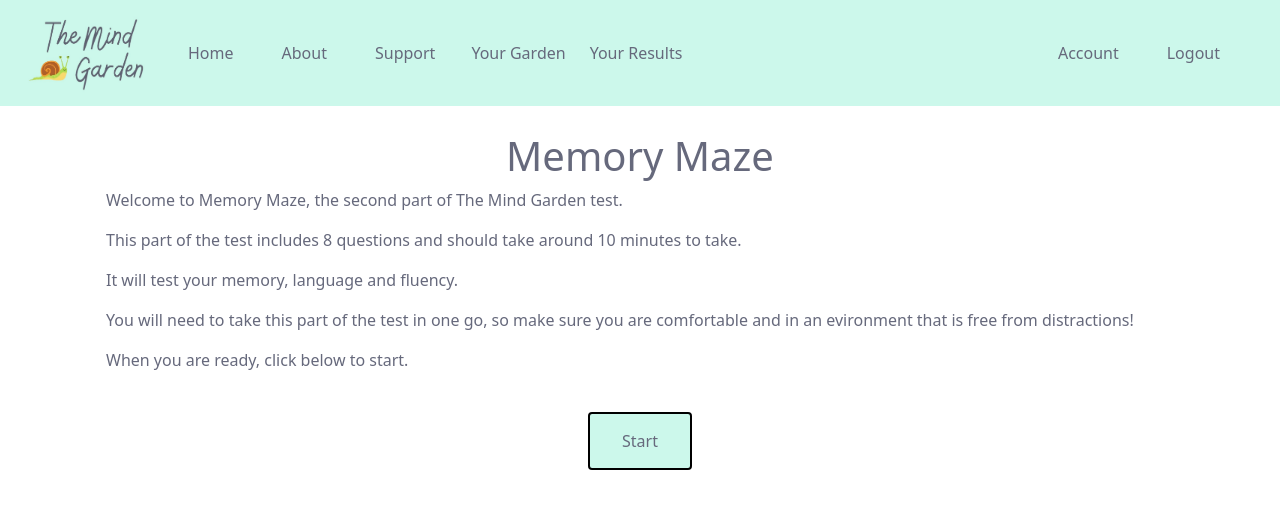
After one commit to ellyrose/dissertation, a Flask app: page /memory in a window 1280 px wide. The commit adds this page. Shown: the top 509 px of the page. Run offline with Flask 2, Linux system fonts and the light colour scheme; the visitor is signed in with stand-in values (Sample User, id 1); data comes from the database, SQL or seed files in the repository; data that the repository does not hold is empty; parts of the project's set-up code (start-up, migrations or seed data) failed here and were passed over.

Commit message:
added started option to fluency and memory

```diff
--- a/app/app.py
+++ b/app/app.py
@@ -641,21 +641,28 @@ def fluency():
     if test is None:
         active_test= False
         completed = False
+        started = False
     else:
         test = Test.query.filter_by(userid=id, completed= False).first()
         '''if they have no active tests ongoing'''
         if test is None:
             active_test= False
             completed = True
+            started= False
         else:
             active_test= True
             module_1_status = test.module_1_status
             '''if they have alreay completed module 1'''
             if module_1_status == 'completed':
                 completed= True
+                started= False
+            elif module_1_status == "in progress":
+                started = True
+                completed = False
             else:
                 completed= False
-    return render_template("/modules/module1/fluency.html", completed=completed, active_test=active_test)
+                started = False
+    return render_template("/modules/module1/fluency.html", started=started, completed=completed, active_test=active_test)
 
 @app.route('/fluencycontinue')
 @login_required
@@ -1377,5 +1384,53 @@ def fluency10():
     return render_template("/modules/module1/fluency10.html",value_1=value_1,value_2=value_2,value_3=value_3,
         value_4=value_4,form=form,message= message, next= next)
 
+
+''' Module 2 code '''
+
+@app.route('/memory')
+@login_required
+def memory():
+    user= current_user
+    id= user.id
+    test= Test.query.filter_by(userid=id).first()
+    '''if this is their first time taking the test, variables set to false'''
+    if test is None:
+        active_test= False
+        completed = False
+        started= False
+    else:
+        test = Test.query.filter_by(userid=id, completed= False).first()
+        '''if they have no active tests ongoing'''
+        if test is None:
+            active_test= False
+            completed = True
+            started = False
+        else:
+            active_test= True
+            module_2_status = test.module_2_status
+            '''if they have already completed module 2'''
+            if module_2_status == 'completed':
+                completed= True
+                started = False
+            elif module_2_status == "in progress":
+                started = True
+                completed = False
+            else:
+                completed= False
+                started = False
+    return render_template("/modules/module2/memory.html", completed=completed, started= started, active_test=active_test)
+
+@app.route('/memorycontinue')
+@login_required
+def memorycontinue():
+    user= current_user
+    id= user.id
+    questions= Module_2.query.filter_by(id= id).first()
+
+
+
+
+
+
 if __name__ == '__main__':
     app.run(port=80, debug=True)
--- /dev/null
+++ b/app/templates/modules/module2/memory.html
@@ -0,0 +1,71 @@
+{% extends 'base.html' %}
+{% block title %} Memory Maze {% endblock %}
+{% block content %}
+<div class="container">
+    <h1 class="text-center">Memory Maze</h1>
+
+{% if active_test %}
+    {% if completed %}
+        <p class="text-center">You have already completed Memory Maze! Please return to our garden to choose another part of the test. </p>
+
+
+        <a href="{{url_for('yourgarden')}}" class= "button d-block" >Your Garden</a>
+
+    {% elif started %}
+
+    <p class="text-center">Welcome back to Memory Maze! Click continue to start where you left off, or return to your garden</p>
+
+     <a href="{{url_for('memorycontinue')}}" class= "button d-block" >Continue</a>
+    <br>
+     <a href="{{url_for('yourgarden')}}" class= "button d-block" >Your Garden</a>
+
+    {% else %}
+    <div class= "container-sm">
+        <p>Welcome to Memory Maze, the second part of The Mind Garden test.</p>
+        <p>This part of the test includes 8 questions and should take around 10 minutes to take.</p>
+        <p>It will test your memory, language and fluency.</p>
+        <p>You will need to take this part of the test in one go, so make sure you are comfortable and
+            in an evironment that is free from distractions!
+        </p>
+        <p>When you are ready, click below to start.</p>
+    </div>
+        <br>
+        <a href="{{url_for('memory')}}" class= "button d-block" >Start</a>
+
+        <br>
+        <a href="{{url_for('yourgarden')}}" class= "button d-block" >Your Garden</a>
+
+
+    {% endif %}
+
+{% else %}
+
+    {% if completed %}
+
+        <p class="text-center">Welcome back to Memory Maze! Click below if you would like to take this part of the test again, or you can return to your garden.</p>
+
+        <a href="{{url_for('memory1')}}" class= "button d-block" >Start</a>
+        <br>
+        <a href="{{url_for('yourgarden')}}" class= "button d-block" >Your Garden</a>
+
+    {% else %}
+    <div class= "container-sm">
+        <p>Welcome to Memory Maze, the second part of The Mind Garden test.</p>
+        <p>This part of the test includes 8 questions and should take around 10 minutes to take.</p>
+        <p>It will test your memory, language and fluency.</p>
+        <p>You will need to take this part of the test in one go, so make sure you are comfortable and
+            in an evironment that is free from distractions!
+        </p>
+        <p>When you are ready, click below to start.</p>
+    </div>
+        <br>
+            <a href="{{url_for('memory1')}}" class= "button d-block" >Start</a>
+
+
+    {% endif %}
+
+{% endif %}
+</div>
+
+
+{% endblock %}
--- a/app/templates/yourgarden.html
+++ b/app/templates/yourgarden.html
@@ -32,6 +32,7 @@
                 {% endif %}
           </td>
           <td>
+            <a href= "{{url_for('memory')}}">
             <img src="https://upload.wikimedia.org/wikipedia/commons/c/c6/Hedge_maze_in_Parque_S%C3%A3o_Roque_da_Lameira_2.jpg" height=250 width=250>
           </td>
         </tr>
```
Also changed, not shown: app/templates/modules/module1/fluency.html (+25 -6 lines), app/templates/modules/module2/memory1.html (added, +7 -0 lines).
